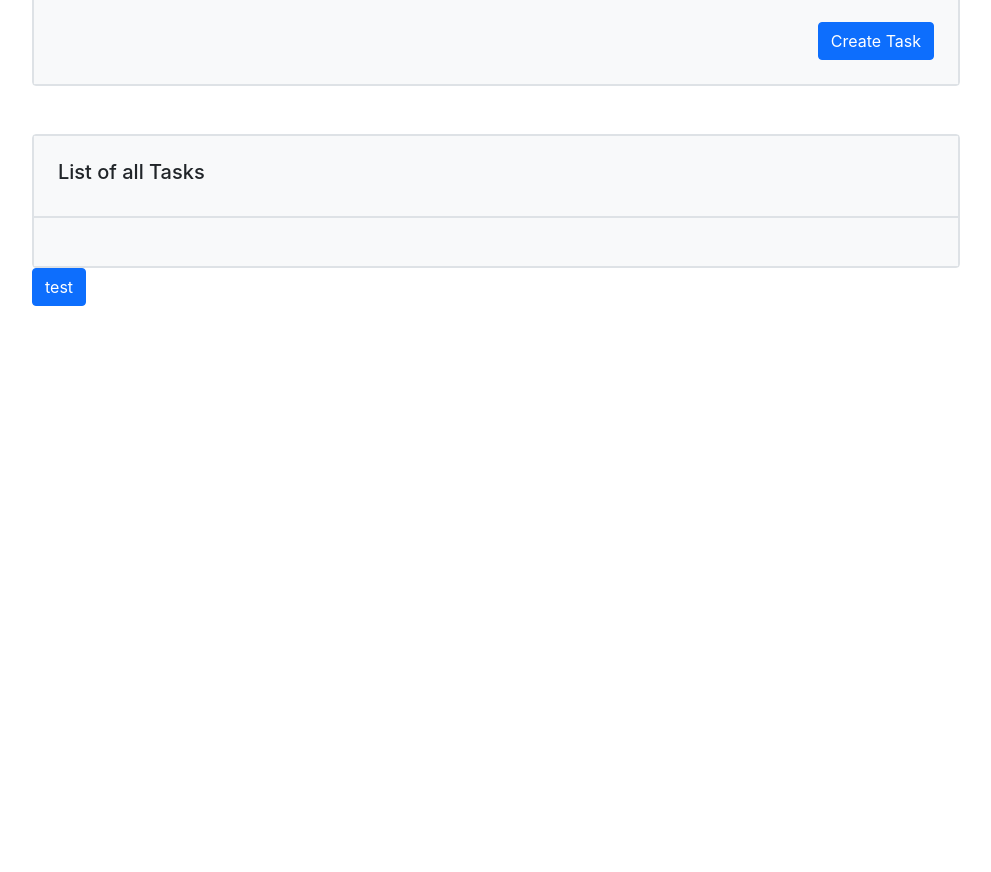
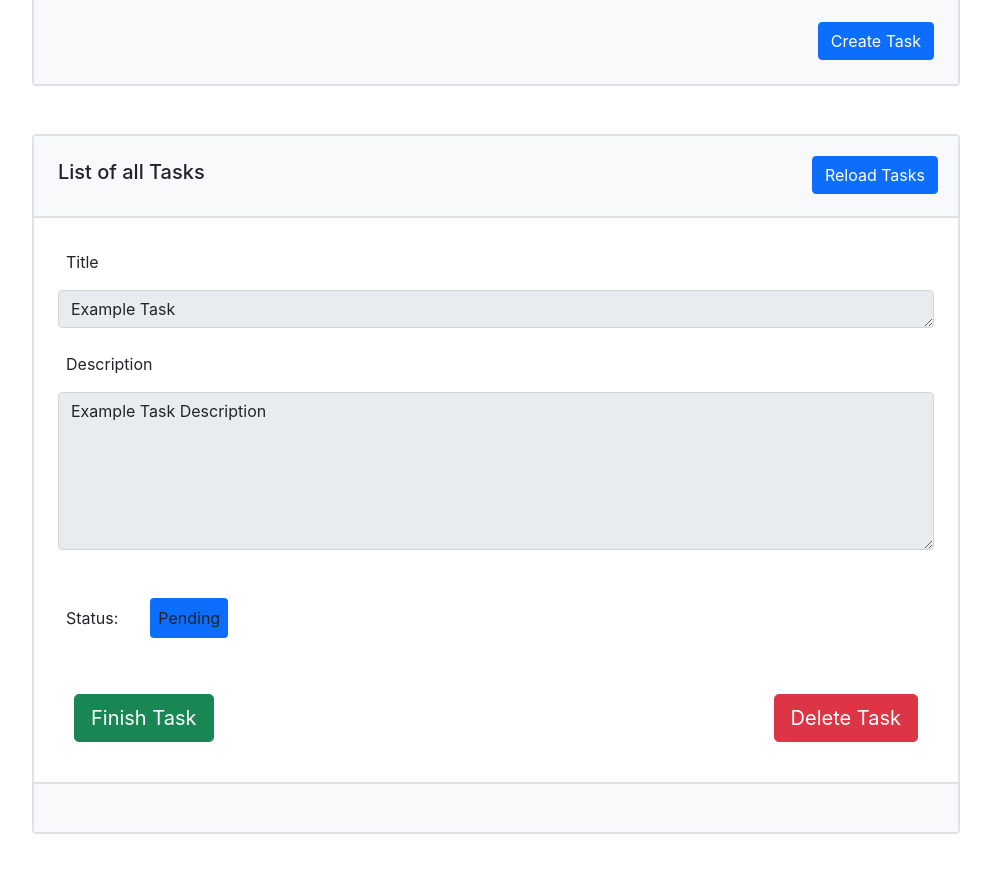
Before and after one commit to determinedslav/ToDoTest, a React (Create React App) app: page / in a window 1280 px wide. Shown: the part 540-1412 px from the top of the page, without its empty margins (144-1135 px from the left). Before the commit the page ends 910 px from the top, so only its background shows below. Built offline with nearby package versions, Linux system fonts and the light colour scheme.

Commit message:
added btn disable

```diff
--- a/src/App.js
+++ b/src/App.js
@@ -4,45 +4,12 @@ import React, {useState} from 'react';
 
 function App() {
 
-  const [status, setStatus] = useState('test');
-  const [tasks, setTasks] = useState([]);
+  const [tasks, setTasks] = useState([{ id: 0, name : "Example Task", description: "Example Task Description", dueDate : "Pending"}]);
   const [title, setTitle] = useState(' ');
   const [description, setDescription] = useState(' ');
   const [due, setDue] = useState(' ');
   const [errorMessage, setErrorMessage] = useState(' ');
-
-  const myFunction = () => {
-    /*
-    var url = "https://auto.loanvantage360.com/fps/api/todo";
-
-    var xhr = new XMLHttpRequest();
-    xhr.open("GET", url);
-
-    xhr.setRequestHeader("Authorization", "Bearer YzQ2ZWVhM2QtY2MxNi00MGMwLTkwOTYtNjJiMGE3YjFlM2MzOmUxNTQ4M2FmLTk4OGQtNDc1My1iYjU5LTkyNmU4ZDAwZjQzMw==");
-
-    xhr.onreadystatechange = function () {
-      if (xhr.readyState === 4) {
-        console.log(xhr.status);
-        console.log(xhr.responseText);
-    }};
-
-    xhr.send();
-    */
-
-    //test requests
-
-    API.getAll().then(response => {
-      setTasks(response.data.data);
-      setStatus(response.status);
-      console.log(response.data.data);
-    });
-
-    API.get("16").then(response => {
-      console.log(response.data.data);
-      console.log(response.status);
-    });
-
-  };
+  const [disableButton, setDisableButton] = useState(false);
 
   const getAllTasks = () =>  {
     API.getAll().then(response => {
@@ -50,6 +17,8 @@ function App() {
       setTasks(response.data.data);
     }).catch(error => {
       console.log(error.toJSON());
+  }).then(()=>{
+    setDisableButton(false);
   })};
 
   const createTask = () => {
@@ -59,6 +28,7 @@ function App() {
       "dueIn": due
     };
 
+    setDisableButton(true);
     API.post(postParams).then(response => {
       console.log(response.status);
     }).catch(error => {
@@ -73,6 +43,7 @@ function App() {
     const updateparams = tasks[key];
     updateparams.isDone = true;
 
+    setDisableButton(true);
     API.put(updateparams).then(response => {
       console.log(response.status);
     }).catch(error => {
@@ -84,6 +55,7 @@ function App() {
   }
 
   const deleteTask = (id) => {
+    setDisableButton(true);
     API.del(id).then(response => {
       console.log(response.status);
     }).catch(error => {
@@ -104,7 +76,6 @@ function App() {
       setErrorMessage("Task description cannot be more than 500 characters long");
     } else {
       setErrorMessage(" ");
-
       createTask();
     }
   }
@@ -151,15 +122,18 @@ function App() {
                 {errorMessage}
               </div>
               <div className="p-2">
-                <button className="btn btn-primary" onClick = {() => validate()}>Create Task</button>
+                <button className={disableButton===false ? "btn btn-primary" : "btn disabled"} onClick = {() => validate()}>Create Task</button>
               </div>
             </div>
           </div>
         </form>
         <div className="bg-light border rounded mt-5">
-            <div className="border p-3">
+          <div className="border p-3 d-flex justify-content-between">
             <div className="h5 p-2">
               List of all Tasks
+            </div>
+            <div className="p-1">
+              <button className='btn btn-primary' onClick={() => getAllTasks()}>Reload Tasks</button>
             </div>
           </div>
           {// eslint-disable-next-line
@@ -191,19 +165,16 @@ function App() {
               </div>
               <div className="p-3 d-flex justify-content-between">
                 <div className="">
-                    <button className="btn btn-success btn-lg" onClick = {() => completeTask(i)}>Finish Task</button>
+                  <button className={disableButton===false ? "btn btn-success btn-lg" : "btn btn-lg disabled"} onClick = {() => completeTask(i)}>Finish Task</button>
                 </div>
                 <div className="">
-                    <button className="btn btn-danger btn-lg" onClick = {() => deleteTask(tasks.id)}>Delete Task</button>
+                  <button className={disableButton===false ? "btn btn-danger btn-lg" : "btn btn-lg disabled"} onClick = {() => deleteTask(tasks.id)}>Delete Task</button>
                 </div>
               </div>
             </div>
           })}
           <div className="border p-4">
           </div>
-          </div>
-      <div className="">
-        <button className='btn btn-primary' onClick={() => myFunction()}>{status}</button>
         </div>
       </div>
     </div>
```
Lines whose indentation alone changed are shown as unchanged.
